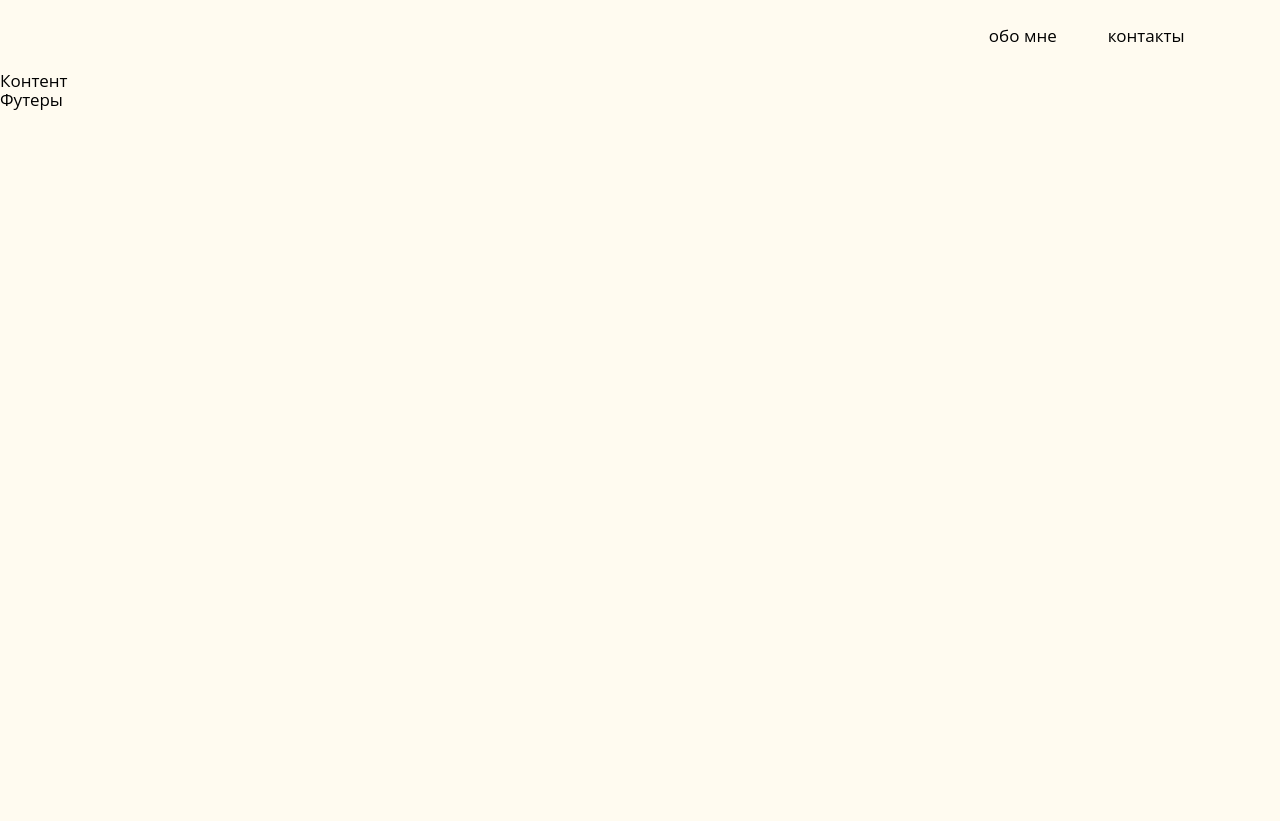
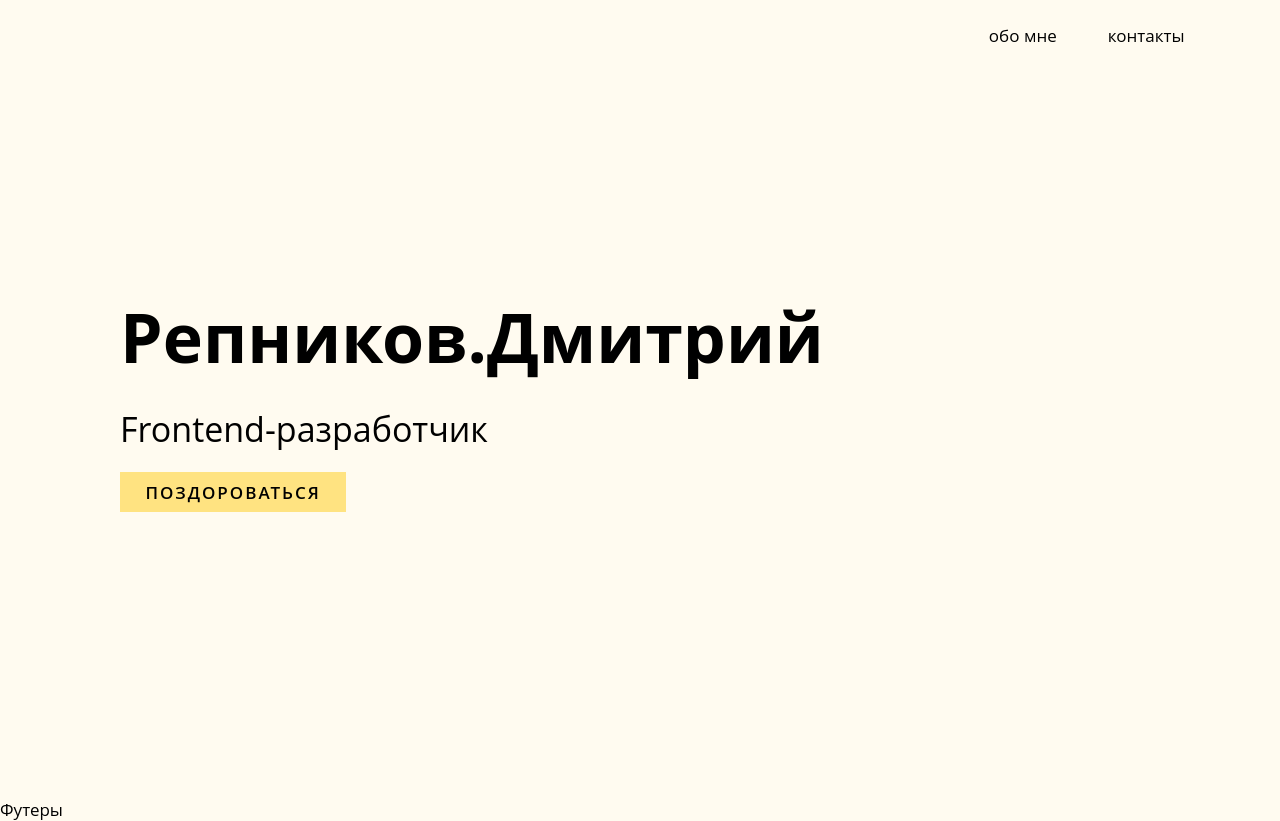
Before and after one commit to drepnikov/dvrepa, a Next.js app: page / in a window 1280 px wide. Before the commit the page ends 800 px from the top, so only its background shows below. Built offline with nearby package versions, Linux system fonts and the light colour scheme.

Commit message:
Секция приветствия

```diff
--- a/pages/index.tsx
+++ b/pages/index.tsx
@@ -1,6 +1,7 @@
 import type { NextPage } from "next";
 import Head from "next/head";
 import { Navigation } from "components/Navigation/Navigation";
+import css from "styles/Home.module.scss";
 
 const Home: NextPage = () => {
   return (
@@ -8,10 +9,22 @@ const Home: NextPage = () => {
       <Head>
         <title>d.v.repnikov</title>
       </Head>
-      <header>
+      <header className={css.header}>
         <Navigation />
       </header>
-      <main>Контент</main>
+      <main>
+        <section className={css.helloContainer}>
+          <div>
+            <h1 className={css.helloContainer__fio}>Репников.Дмитрий</h1>
+            <p className={css.helloContainer__description}>
+              Frontend-разработчик
+            </p>
+            <a className={css.helloContainer__btn} href={"#contacts"}>
+              Поздороваться
+            </a>
+          </div>
+        </section>
+      </main>
       <footer>Футеры</footer>
     </>
   );
--- /dev/null
+++ b/styles/Home.module.scss
@@ -0,0 +1,36 @@
+.header {
+  position: absolute;
+  width: 100%;
+  top: 0;
+  left: 0;
+}
+
+.helloContainer {
+  display: flex;
+  align-items: center;
+  height: 100vh;
+  padding: 0 50px;
+  margin: 0 auto;
+  text-align: left;
+  top: 50%;
+  width: 1140px;
+  max-width: calc(100% - 60px);
+
+  .helloContainer__fio {
+    font-size: 4rem;
+    margin: 0;
+  }
+
+  .helloContainer__description {
+    font-size: 2rem;
+    margin-bottom: 2rem;
+  }
+
+  .helloContainer__btn {
+    text-transform: uppercase;
+    font-weight: 600;
+    letter-spacing: 2px;
+    padding: 0.5rem 1.5rem;
+    background-color: #ffe381;
+  }
+}
--- a/styles/globals.scss
+++ b/styles/globals.scss
@@ -23,3 +23,9 @@ ul {
     list-style: none;
   }
 }
+
+button {
+  border: none;
+  background-color: inherit;
+  padding: 0;
+}
```
